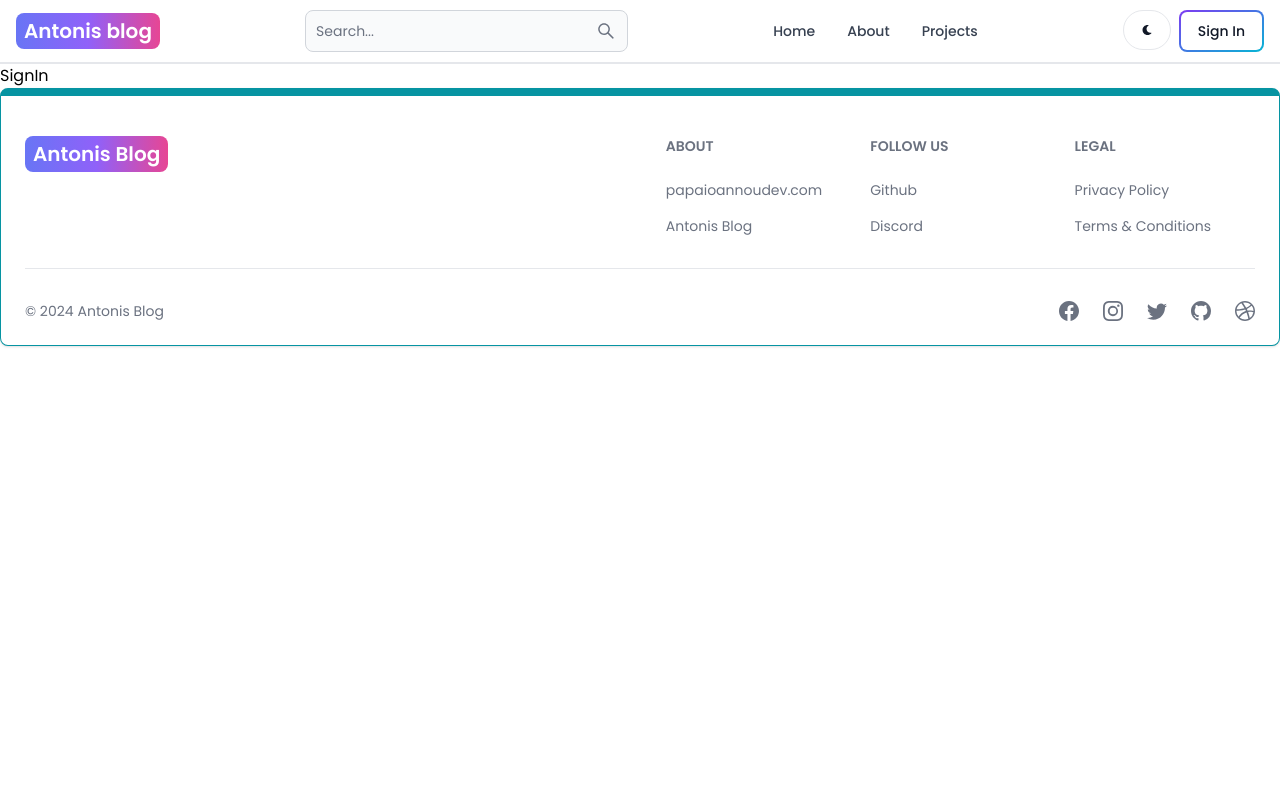
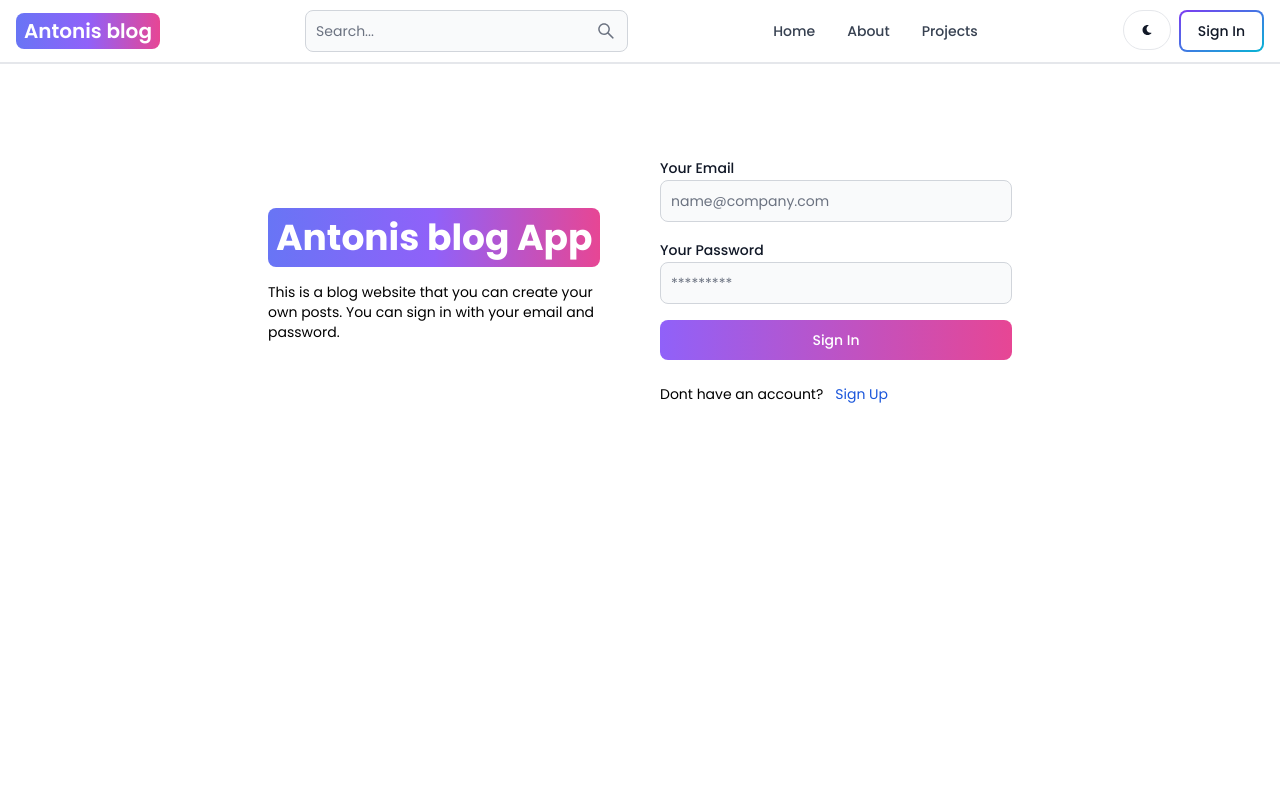
Before and after one commit to mrantonp1977/mern-blog, a React (Vite) app in the folder client/: page /sign-in in a window 1280 px wide. Shown: the top 800 px of the page. Built offline with nearby package versions, Linux system fonts and the light colour scheme.

Commit message:
complete signin

```diff
--- a/client/src/pages/SignIn.jsx
+++ b/client/src/pages/SignIn.jsx
@@ -1,7 +1,123 @@
+import { Link, useNavigate } from "react-router-dom";
+import { Alert, Button, Label, Spinner, TextInput } from 'flowbite-react'
+import { useState } from "react";
 
 
 export default function SignIn() {
+
+  const [formData, setFormData] = useState({});
+  const [errorMessage, setErrorMessage] = useState(null);
+  const [loading, setLoading] = useState(false);
+  const navigate = useNavigate();
+
+  const handleChange = (e) => {
+    setFormData({...formData, [e.target.id]: e.target.value.trim() });
+  };
+  const handleSubmit = async (e) => {
+    e.preventDefault();
+
+    if (!formData.email ||!formData.password) {
+      return setErrorMessage("Please fill out all fields");
+
+    }
+
+    try {
+      setLoading(true);
+      setErrorMessage(null);
+      const res = await fetch('/api/auth/signin', {
+        method: 'POST',
+        headers: {
+          'Content-Type': 'application/json',
+        },
+        body: JSON.stringify(formData),
+      });
+      const data = await res.json();
+
+      if (data.success === false) {
+        setErrorMessage(data.message);
+      }
+      setLoading(false);
+
+      if(res.ok) {
+        navigate('/');
+      }
+
+    } catch (error) {
+       setErrorMessage(error.message);
+       setLoading(false);
+    }
+  }
+
+
   return (
-    <div>SignIn</div>
+    <div className="min-h-screen mt-20">
+      <div className="flex p-3 max-w-3xl mx-auto flex-col md:flex-row md:items-center gap-10">
+        {/* LEFT SIDE */}
+        <div className="flex-1">
+        <Link
+        to="/"
+        className="font-bold dark:text-white text-4xl"
+      >
+        <span
+          className="px-2 py-1 bg-gradient-to-r from-indigo-500 via-purple-500
+            to-pink-500 rounded-lg text-white"
+        >
+          Antonis blog App
+        </span>
+      </Link>
+      <p className="text-sm mt-6">
+        This is a blog website that you can create your own posts.
+        You can sign in with your email and password.
+
+      </p>
+        </div>
+        {/* RIGHT SIDE */}
+        <div className="flex-1">
+          <form className="flex flex-col gap-4" onSubmit={handleSubmit}>
+
+            <div>
+              <Label value="Your Email"/>
+              <TextInput
+                type="email"
+                placeholder="name@company.com"
+                id="email"
+                onChange={handleChange}
+              />
+            </div>
+            <div>
+              <Label value="Your Password"/>
+              <TextInput
+                type="password"
+                placeholder="*********"
+                id="password"
+                onChange={handleChange}
+              />
+            </div>
+            <Button gradientDuoTone='purpleToPink' type="submit" disabled={loading}>
+              {
+                loading ? (
+                  <>
+                    <Spinner size='sm'/>
+                    <span className="pl-3">Loading...</span>
+                  </>
+                ) : "Sign In"
+
+              }
+            </Button>
+          </form>
+          <div className="flex gap-3 text-sm mt-6">
+            <span>Dont have an account?</span>
+            <Link to="/sign-up" className="text-blue-700">Sign Up</Link>
+          </div>
+          {
+            errorMessage && (
+              <Alert className="mt-5" color='failure'>
+                {errorMessage}
+              </Alert>
+            )
+          }
+        </div>
+      </div>
+    </div>
   )
 }
```
